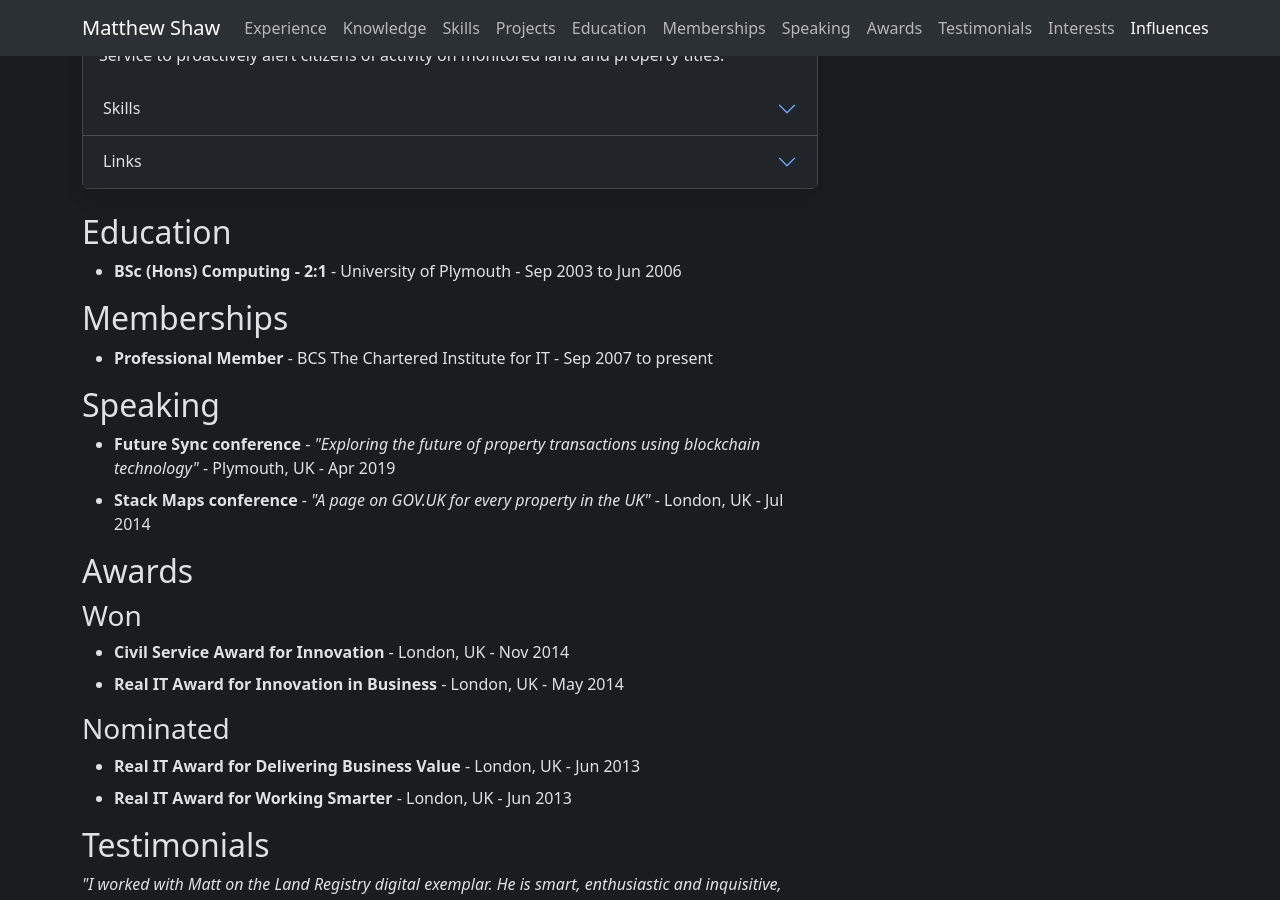
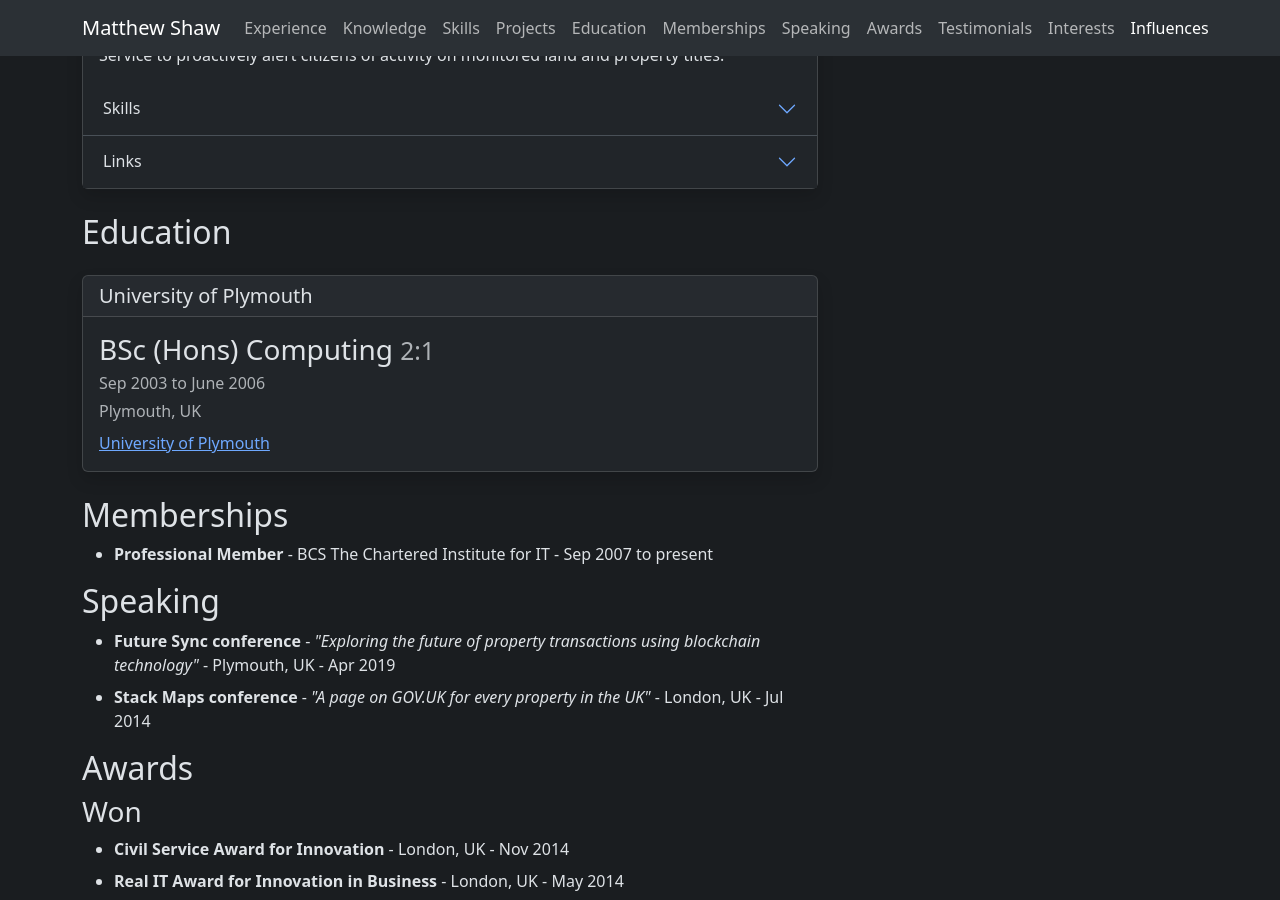
Before and after one commit to matthew-shaw/matthew-shaw.github.io, a Jekyll site: the page built from index.html, in a window 1280 px wide and 900 px high, scrolled down 5592 px. Built offline with Jekyll 4.4.1, drawn with Linux system fonts in a browser that asks for light colours.

Commit message:
education

```diff
--- /dev/null
+++ b/_includes/education.html
@@ -0,0 +1,11 @@
+<div class="card shadow my-4">
+    <h5 class="card-header">{{ education.institution }}</h5>
+    <div class="card-body">
+        <h3 class="card-title">{{ education.qualification }}  <small class="text-body-secondary">{{ education.grade }}</small></h3>
+        <p class="card-subtitle mb-2 text-body-secondary">{{ education.dates }}</p>
+        <p class="card-subtitle mb-2 text-body-secondary">{{ education.location }}</p>
+        {% for link in education.links %}
+        <a href="{{ link.url }}" target="blank" rel="noopener" class="card-link">{{ link.text }}</a>
+        {% endfor %}
+    </div>
+</div>
--- a/index.html
+++ b/index.html
@@ -65,10 +65,9 @@ permalink: /
 
         <div id="education">
             <h2>Education</h2>
-            <ul>
-                <li class="my-2"><b>BSc (Hons) Computing - 2:1</b> - University of Plymouth - Sep 2003 to Jun 2006
-                </li>
-            </ul>
+            {% for education in site.data.cv.education %}
+            {% include education.html %}
+            {% endfor %}
         </div>
 
         <div id="memberships">
```
Also changed, not shown: _data/cv.yaml (+9 -0 lines).
